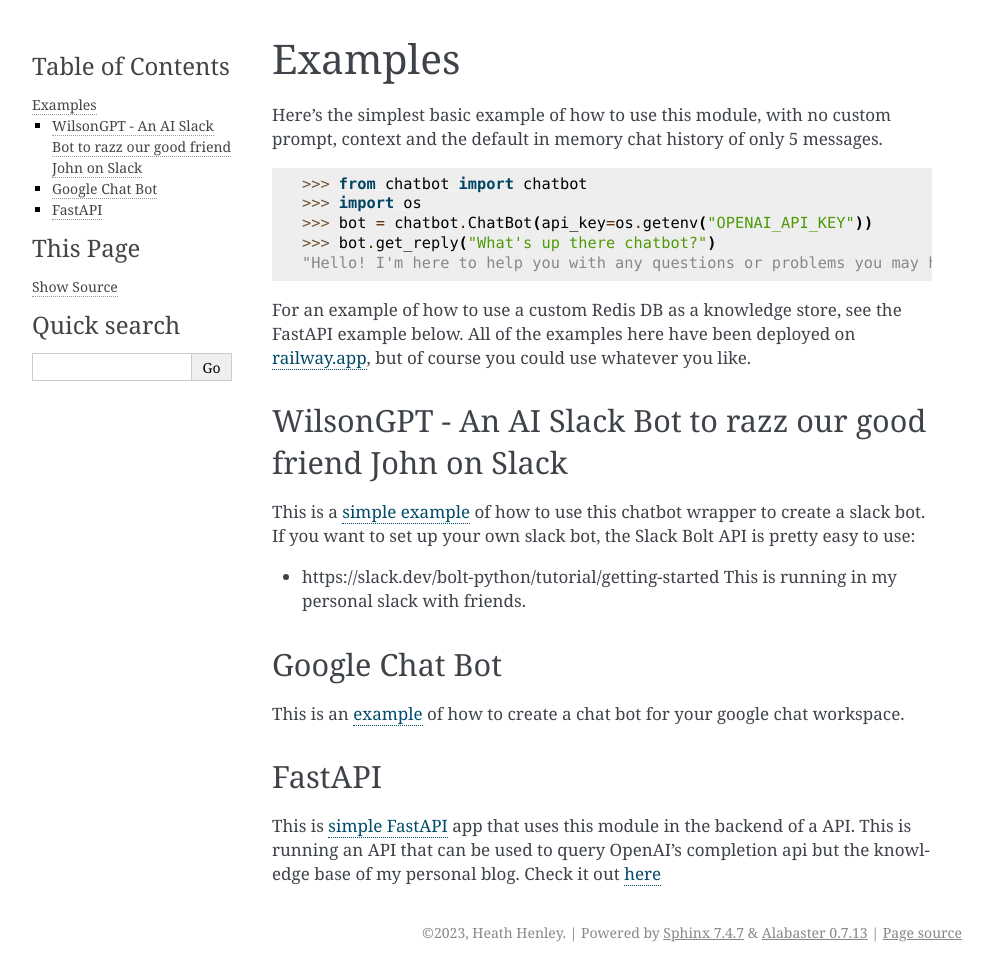
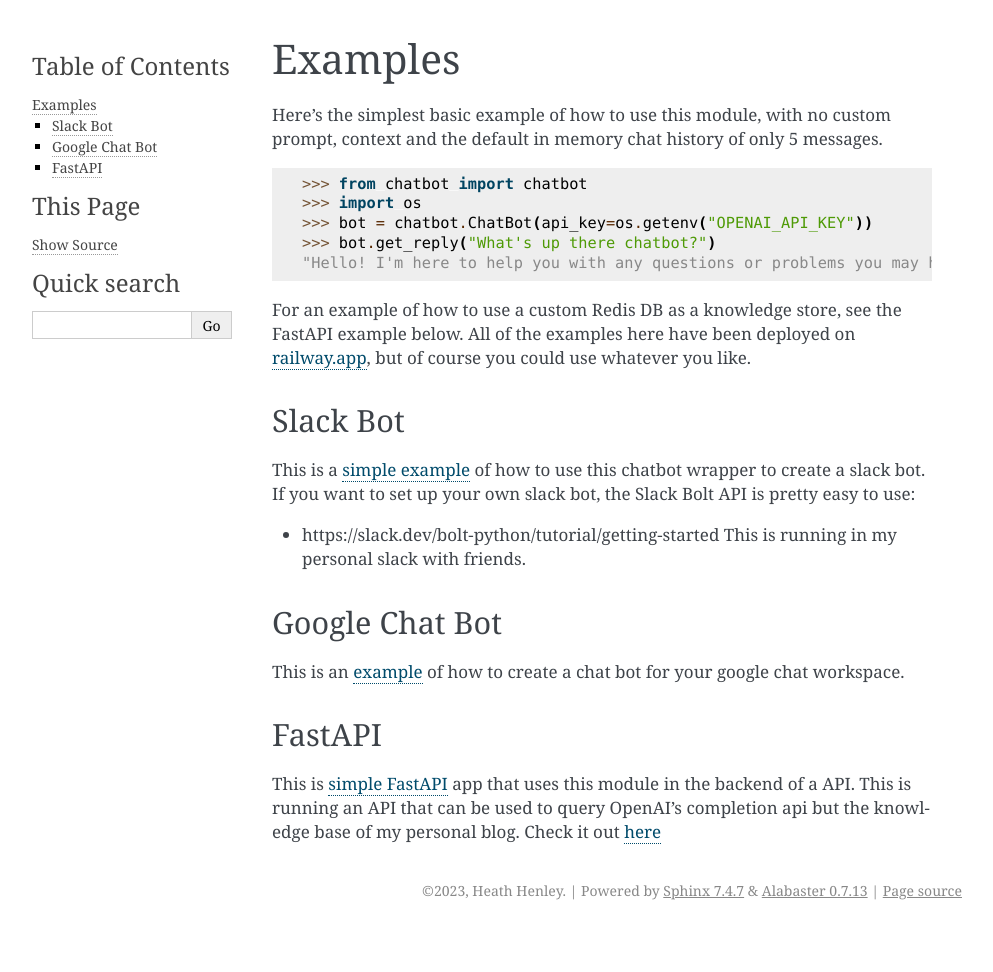
Before and after one commit to heathhenley/ChatGPTBot, a Sphinx documentation site: the page built from docs/source/examples.md, in a window 1280 px wide. Shown: the whole page, without its empty margins (148-1141 px from the left). Built offline with Sphinx 7.4.7, drawn with Linux system fonts in a browser that asks for light colours; after the commit the page ends 930 px from its top, so only the background shows below that.

Commit message:
More docs

```diff
--- a/docs/source/examples.md
+++ b/docs/source/examples.md
@@ -12,7 +12,7 @@ For an example of how to use a custom Redis DB as a knowledge store, see the
 FastAPI example below. All of the examples here have been deployed on
 [railway.app](railway.app), but of course you could use whatever you like.
 
-## WilsonGPT - An AI Slack Bot to razz our good friend John on Slack
+## Slack Bot
 This is a [simple example](https://github.com/heathhenley/ChatGPTBot/tree/main/examples/slack) of how to use this chatbot wrapper to create a slack bot.
 If you want to set up your own slack bot, the Slack Bolt API is pretty easy to
 use:
```
Also changed, not shown: readme.md (+4 -4 lines).
